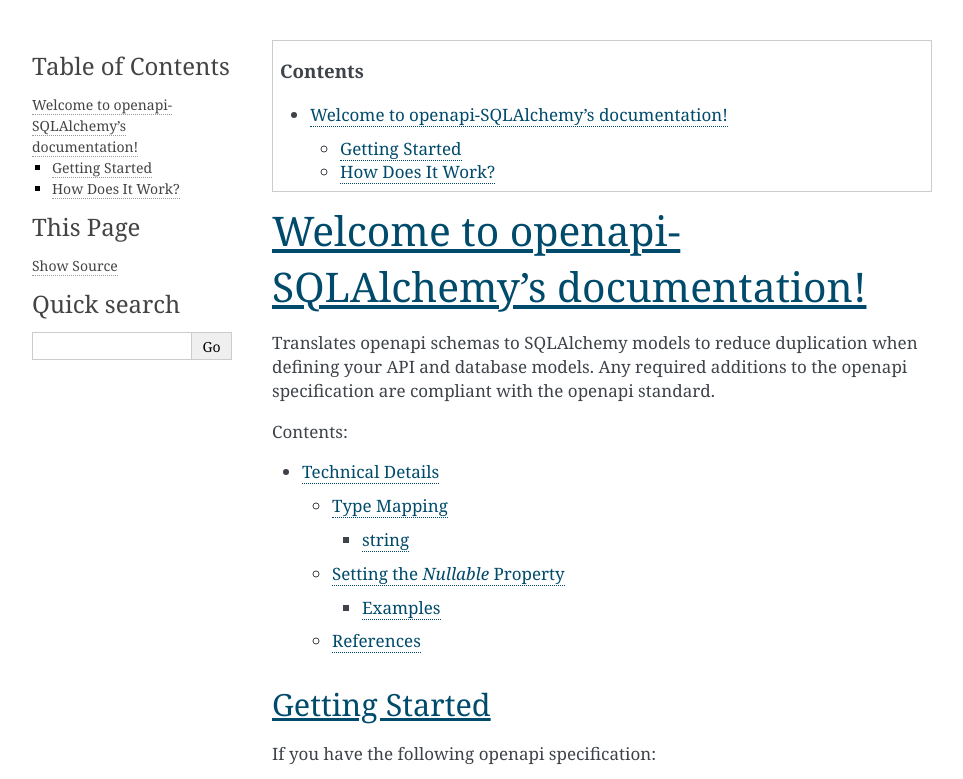
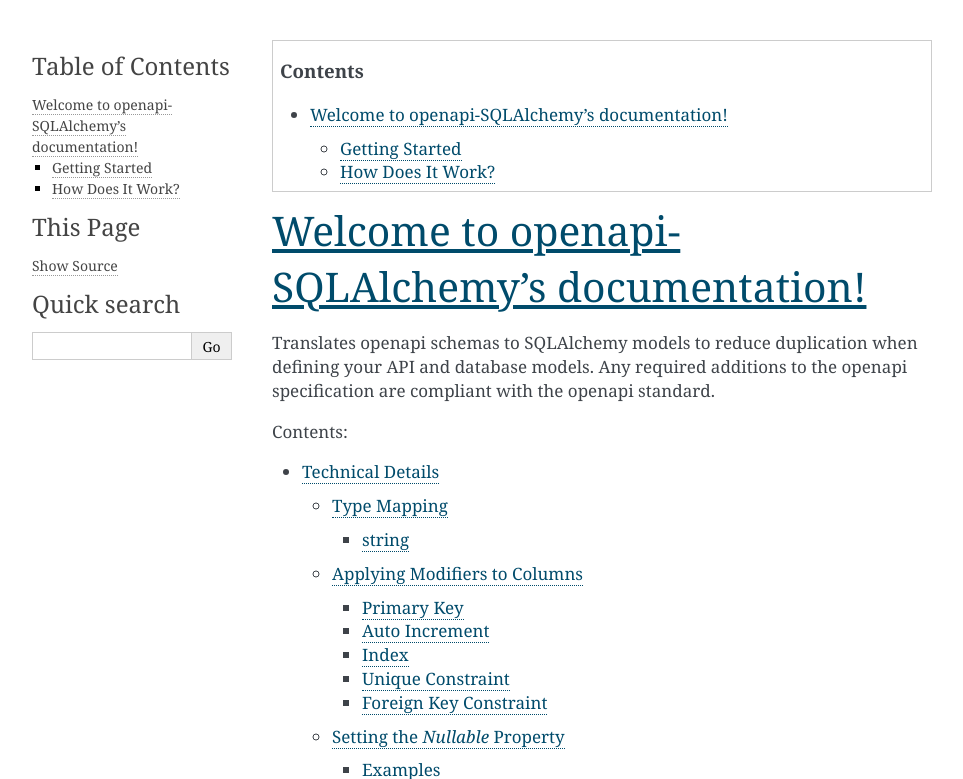
Before and after one commit to jdkandersson/OpenAlchemy, a Sphinx documentation site: the page built from docs/source/index.rst, in a window 1280 px wide, cut to the strip 0-779 px from the top of the page. Shown: the whole strip, without its empty margins (148-1111 px from the left). Built offline with Sphinx 7.4.7, drawn with Linux system fonts in a browser that asks for light colours; some of the changed lines change nothing that is shown.

Commit message:
Added documentation for column modifiers

```diff
--- /dev/null
+++ b/docs/source/technical_details/column_modifiers.rst
@@ -0,0 +1,115 @@
+Applying Modifiers to Columns
+=============================
+
+Primary Key
+-----------
+
+To make a column the primary key for a table, set the *x-primary-key* property
+on an object property to *true*. For example:
+
+.. code-block:: yaml
+   :linenos:
+
+   Employee:
+      type: object
+      x-tablename: employee
+      properties:
+        id:
+          type: integer
+          x-primary-key: true
+        name:
+          type: string
+
+Auto Increment
+--------------
+
+To make a column auto increment, set the *x-autoincrement* property to *true*.
+For example:
+
+.. code-block:: yaml
+   :linenos:
+
+   Employee:
+      type: object
+      x-tablename: employee
+      properties:
+        id:
+          type: integer
+          x-primary-key: true
+          x-autoincrement: true
+        name:
+          type: string
+
+.. note::
+    SQLAlchemy turns *autoincrement* on by default on integer primary key
+    columns. You can read more here: _SQLAlchemyAutoincrement. If you wish to
+    disable autoincrement behavior, you must set *x-autoincrement* to *false*.
+.. _SQLAlchemyAutoincrement: https://docs.sqlalchemy.org/en/13/core/metadata.html?highlight=autoincrement#sqlalchemy.schema.Column.__init__
+
+Index
+-----
+
+To add an index to a column, set the *x-index* property on an object property
+to *true*. For example:
+
+.. code-block:: yaml
+   :linenos:
+
+   Employee:
+      type: object
+      x-tablename: employee
+      properties:
+        id:
+          type: integer
+        name:
+          type: string
+          x-index: true
+
+Unique Constraint
+-----------------
+
+To add an unique constraint to a column, set the *x-unique* property on an
+object property to *true*. For example:
+
+.. code-block:: yaml
+   :linenos:
+
+   Employee:
+      type: object
+      x-tablename: employee
+      properties:
+        id:
+          type: integer
+        name:
+          type: string
+          x-unique: true
+
+Foreign Key Constraint
+----------------------
+
+To add a foreign key constraint, set the *x-foreign-key* property on an object
+property to the <table name>.<column>. For example:
+
+.. code-block:: yaml
+   :linenos:
+
+   Division:
+      type: object
+      x-tablename: division
+      properties:
+        id:
+          type: integer
+        name:
+          type: string
+          x-unique: true
+   Employee:
+      type: object
+      x-tablename: employee
+      properties:
+        id:
+          type: integer
+        name:
+          type: string
+        division_id:
+          type: integer
+          x-foreign-key: division.id
--- a/docs/source/technical_details/index.rst
+++ b/docs/source/technical_details/index.rst
@@ -6,5 +6,6 @@
    :caption: Contents:
 
    type_mapping
+   column_modifiers
    null
    references
```
